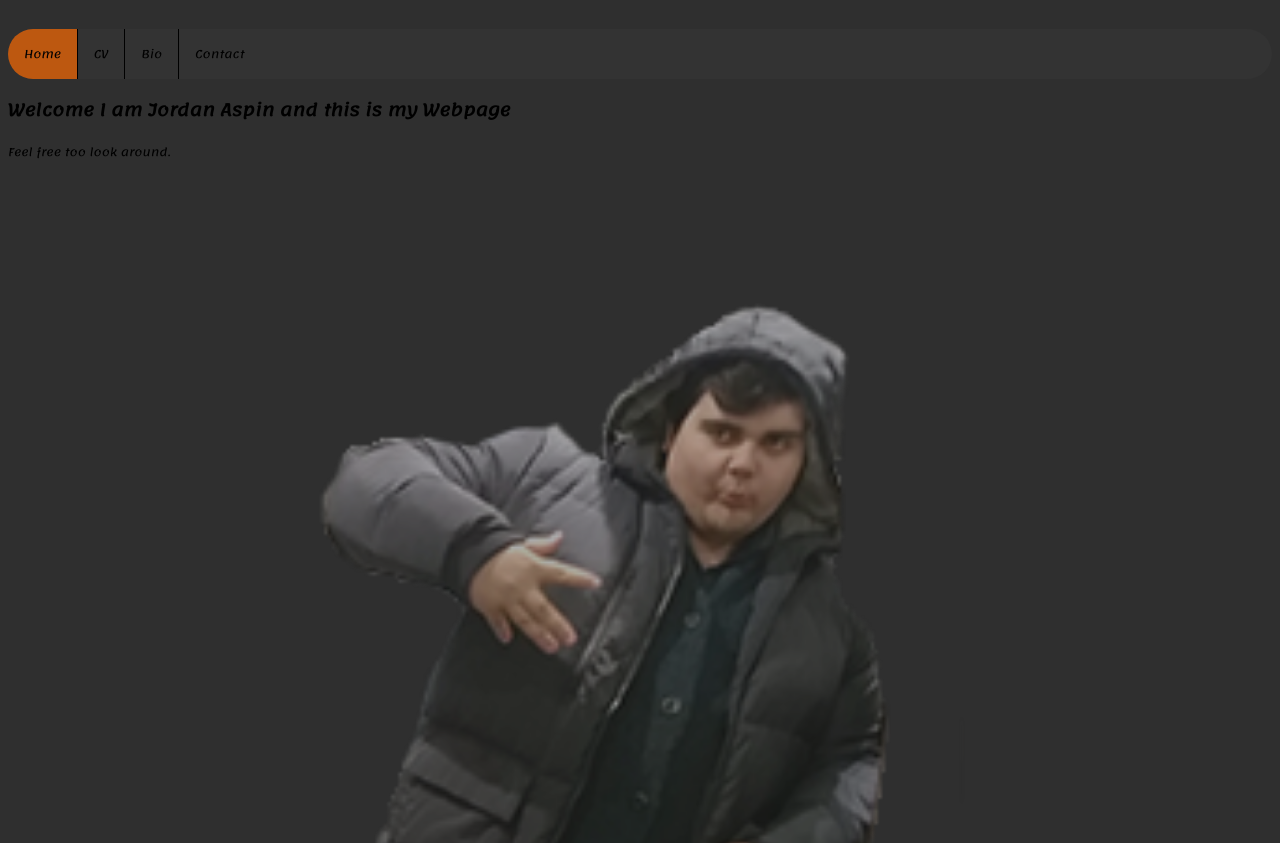
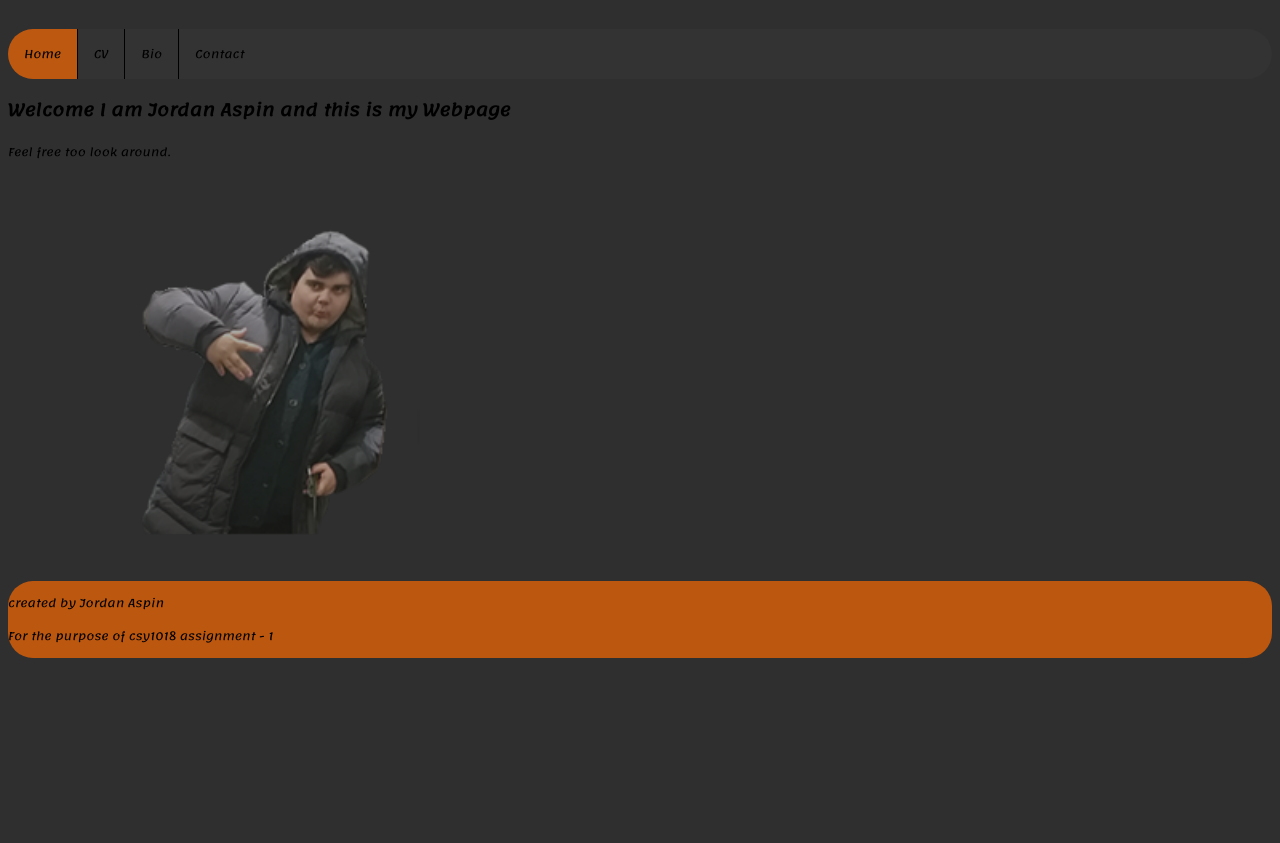
Before and after one commit to Jordanaspin/csy1018, a plain HTML site: page index.html in a window 1280 px wide. Shown: the part 230-1073 px from the top of the page. After the commit the page ends 888 px from the top, so only its background shows below. Drawn offline with Linux system fonts and the light colour scheme.

Commit message:
Add files via upload
footer added

```diff
--- a/css/styles.css
+++ b/css/styles.css
@@ -28,6 +28,15 @@ body {
     text-align: left;
     font-size: 0.7em
 }
+
+.footer-text {
+    display: block;
+    background: rgba(255, 107, 0, 0.68);
+    border-radius: 25px;
+    font-family: 'Lemonada', cursive;
+    text-align: left;
+    font-size: 0.7em;
+    }
 
 .nav ul {
     list-style-type: none;
@@ -70,8 +79,8 @@ body {
 }
 
 img {
-    width: 100%;
-    height: auto;
+    width: auto;
+    height: 400px;
     opacity: 0.6;
 }
 
@@ -92,11 +101,12 @@ ul {
     margin-right: 1em;
 }
 
+
 /*contact*/
+
 .form {
-  display: block;
-  border-radius: 15px;
-  background: rgba(255, 107, 0, 0.68);
-  float: left;
-
+    display: block;
+    border-radius: 15px;
+    background: rgba(255, 107, 0, 0.68);
+    float: left;
 }
--- a/index.html
+++ b/index.html
@@ -35,12 +35,21 @@
         <h2>Welcome I am Jordan Aspin and this is my Webpage</h2>
         <p>Feel free too look around.</p>
         <div class="container">
-            <img src="images/web.png">
+            <img src="images/web.png" class="image-detail" alt="Picture of me">
         </div>
 
 
     </main>
 
+    <footer class="footer-text">
+        <p>
+            created by Jordan Aspin
+        </p>
+        <p>
+          For the purpose of csy1018 assignment - 1
+        </p>
+    </footer>
+
 
 </body>
 
```
Also changed, not shown: bio.html (+11 -1 lines), contact.html (+11 -0 lines), cv.html (+9 -0 lines).
